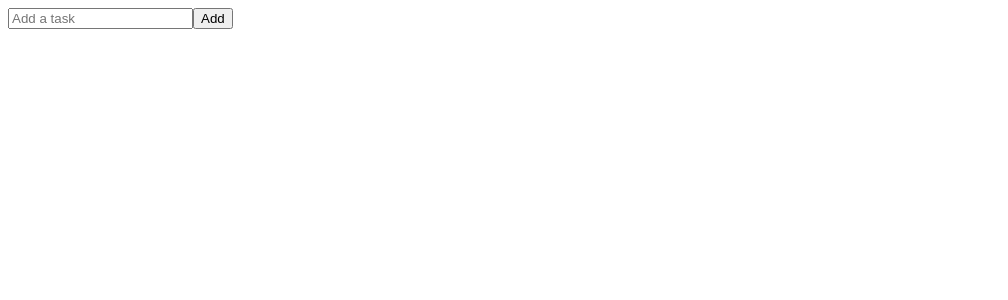
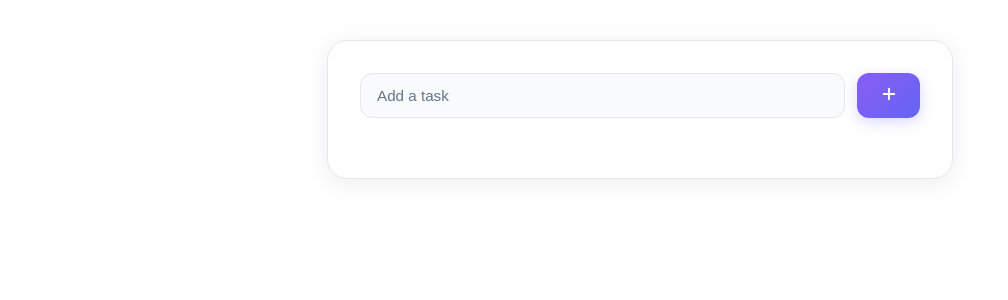
Before and after one commit to DzmitryAliakseyeu/TODO-Angular-21, an Angular app in the folder TODO/: page / in a window 1280 px wide. Shown: the top 300 px of the page, without its empty margins (0-1008 px from the left). Built offline with nearby package versions, Linux system fonts and the light colour scheme.

Commit message:
refactor: add styles for form with using AI

```diff
--- a/TODO/src/app/shared/form/form/form.html
+++ b/TODO/src/app/shared/form/form/form.html
@@ -8,7 +8,11 @@
       placeholder="Add a task"
       aria-label="Task name"
     />
-    <button type="button" (click)="addTask()">Add</button>
+    <button type="button" (click)="addTask()" aria-label="Add task">
+      <svg xmlns="http://www.w3.org/2000/svg" width="18" height="18" viewBox="0 0 24 24" fill="none" stroke="currentColor" stroke-width="2.5" stroke-linecap="round" stroke-linejoin="round" aria-hidden="true">
+        <line x1="12" y1="5" x2="12" y2="19"/><line x1="5" y1="12" x2="19" y2="12"/>
+      </svg>
+    </button>
   </div>
 
   <ul>
@@ -17,14 +21,26 @@
         <li>
             <span>{{ task.text }}</span>
             <div class="buttons-container">
-                <button type="button" aria-label="Button to complete task item" (click)="completeTask(task.id)">Complete</button>
-                <button type="button" aria-label="Button to remove task item" (click)="removeTask(task.id)">Remove</button>
+                <button type="button" aria-label="Button to complete task item" (click)="completeTask(task.id)">
+                  <svg xmlns="http://www.w3.org/2000/svg" width="15" height="15" viewBox="0 0 24 24" fill="none" stroke="currentColor" stroke-width="2.5" stroke-linecap="round" stroke-linejoin="round" aria-hidden="true">
+                    <polyline points="20 6 9 17 4 12"/>
+                  </svg>
+                </button>
+                <button type="button" aria-label="Button to remove task item" (click)="removeTask(task.id)">
+                  <svg xmlns="http://www.w3.org/2000/svg" width="15" height="15" viewBox="0 0 24 24" fill="none" stroke="currentColor" stroke-width="2.5" stroke-linecap="round" stroke-linejoin="round" aria-hidden="true">
+                    <line x1="18" y1="6" x2="6" y2="18"/><line x1="6" y1="6" x2="18" y2="18"/>
+                  </svg>
+                </button>
             </div>
         </li>
         } @else {
-            <li>
+            <li class="is-completed">
                 <span>{{ task.text }}</span>
-                <button type="button" aria-label="Button to remove task item" (click)="removeTask(task.id)">Remove</button>
+                <button type="button" aria-label="Button to remove task item" (click)="removeTask(task.id)">
+                  <svg xmlns="http://www.w3.org/2000/svg" width="15" height="15" viewBox="0 0 24 24" fill="none" stroke="currentColor" stroke-width="2.5" stroke-linecap="round" stroke-linejoin="round" aria-hidden="true">
+                    <line x1="18" y1="6" x2="6" y2="18"/><line x1="6" y1="6" x2="18" y2="18"/>
+                  </svg>
+                </button>
             </li>
 
         }
--- a/TODO/src/app/shared/form/form/form.scss
+++ b/TODO/src/app/shared/form/form/form.scss
@@ -0,0 +1,190 @@
+// ── Design tokens ──────────────────────────────────────────────────────────
+$color-bg:            #f8fafc;
+$color-surface:       #ffffff;
+$color-surface-soft:  #f1f5f9;
+$color-border:        #e2e8f0;
+$color-text:          #0f172a;
+$color-text-muted:    #64748b;
+$color-primary:       #8b5cf6;
+$color-primary-end:   #6366f1;
+$color-success:       #059669;
+$color-success-soft:  rgba(16, 185, 129, 0.1);
+$color-danger:        #dc2626;
+$color-danger-soft:   rgba(239, 68, 68, 0.08);
+$radius-sm:           8px;
+$radius-md:           12px;
+$radius-lg:           20px;
+$shadow-card:         0 4px 24px rgba(15, 23, 42, 0.08);
+$transition:          0.2s ease;
+
+// ── Host ────────────────────────────────────────────────────────────────────
+:host {
+  display: block;
+  width: 100%;
+}
+
+// ── Form card ───────────────────────────────────────────────────────────────
+form {
+  max-width: 560px;
+  margin: 2.5rem auto;
+  padding: 2rem;
+  border-radius: $radius-lg;
+  background: $color-surface;
+  border: 1px solid $color-border;
+  box-shadow: $shadow-card;
+}
+
+// ── Input row ───────────────────────────────────────────────────────────────
+.input-row {
+  display: flex;
+  gap: 0.75rem;
+  margin-bottom: 1.75rem;
+
+  input {
+    flex: 1;
+    padding: 0.75rem 1rem;
+    border: 1.5px solid $color-border;
+    border-radius: $radius-md;
+    background: $color-bg;
+    color: $color-text;
+    font-size: 0.95rem;
+    outline: none;
+    transition: border-color $transition, box-shadow $transition;
+
+    &::placeholder {
+      color: $color-text-muted;
+    }
+
+    &:focus {
+      border-color: $color-primary;
+      box-shadow: 0 0 0 4px rgba(139, 92, 246, 0.12);
+    }
+  }
+
+  button {
+    padding: 0.75rem 1.4rem;
+    border: none;
+    border-radius: $radius-md;
+    background: linear-gradient(135deg, $color-primary, $color-primary-end);
+    color: #fff;
+    font-size: 0.95rem;
+    font-weight: 600;
+    cursor: pointer;
+    box-shadow: 0 4px 14px rgba(99, 102, 241, 0.25);
+    transition: transform $transition, box-shadow $transition;
+
+    &:hover {
+      transform: translateY(-1px);
+      box-shadow: 0 6px 18px rgba(99, 102, 241, 0.35);
+    }
+
+    &:active {
+      transform: translateY(0);
+    }
+  }
+}
+
+// ── Task list ───────────────────────────────────────────────────────────────
+ul {
+  list-style: none;
+  margin: 0;
+  padding: 0;
+  display: flex;
+  flex-direction: column;
+  gap: 0.6rem;
+}
+
+li {
+  display: flex;
+  align-items: center;
+  justify-content: space-between;
+  gap: 0.75rem;
+  padding: 0.8rem 1rem;
+  border-radius: $radius-md;
+  background: $color-surface-soft;
+  border: 1px solid $color-border;
+  transition: background $transition;
+
+  span {
+    flex: 1;
+    font-size: 0.95rem;
+    color: $color-text;
+  }
+
+  // completed task row
+  &.is-completed {
+    background: $color-surface;
+    border-color: transparent;
+    opacity: 0.5;
+
+    span {
+      text-decoration: line-through;
+      color: $color-text-muted;
+    }
+  }
+}
+
+// ── Button group inside task ─────────────────────────────────────────────────
+.buttons-container {
+  display: flex;
+  gap: 0.5rem;
+}
+
+// ── Shared action button base ────────────────────────────────────────────────
+.btn {
+  display: inline-flex;
+  align-items: center;
+  justify-content: center;
+  width: 32px;
+  height: 32px;
+  padding: 0;
+  border: none;
+  border-radius: $radius-sm;
+  cursor: pointer;
+  font-family: inherit;
+  transition: transform $transition, opacity $transition;
+
+  svg { display: block; }
+
+  &:hover {
+    transform: translateY(-1px);
+  }
+
+  &:active {
+    transform: translateY(0);
+  }
+}
+
+// ── Complete button ───────────────────────────────────────────────────────────
+button[aria-label*="complete"],
+button[aria-label*="Complete"] {
+  @extend .btn;
+  background: $color-success-soft;
+  color: $color-success;
+  box-shadow: inset 0 0 0 1px rgba(16, 185, 129, 0.2);
+}
+
+// ── Remove button ─────────────────────────────────────────────────────────────
+button[aria-label*="remove"],
+button[aria-label*="Remove"] {
+  @extend .btn;
+  background: $color-danger-soft;
+  color: $color-danger;
+  box-shadow: inset 0 0 0 1px rgba(239, 68, 68, 0.15);
+}
+
+// ── Responsive ────────────────────────────────────────────────────────────────
+@media (max-width: 640px) {
+  form {
+    margin: 1rem;
+    padding: 1.25rem;
+  }
+
+  .input-row {
+    flex-direction: column;
+
+    button {
+      width: 100%;
+    }
+  }
+}
--- a/TODO/src/app/shared/form/form/form.ts
+++ b/TODO/src/app/shared/form/form/form.ts
@@ -26,7 +26,6 @@ export class Form {
   }
 
   protected removeTask(id: string):void {
-    console.log(id)
     this.formManager.removeTask(id)
   }
 
```
